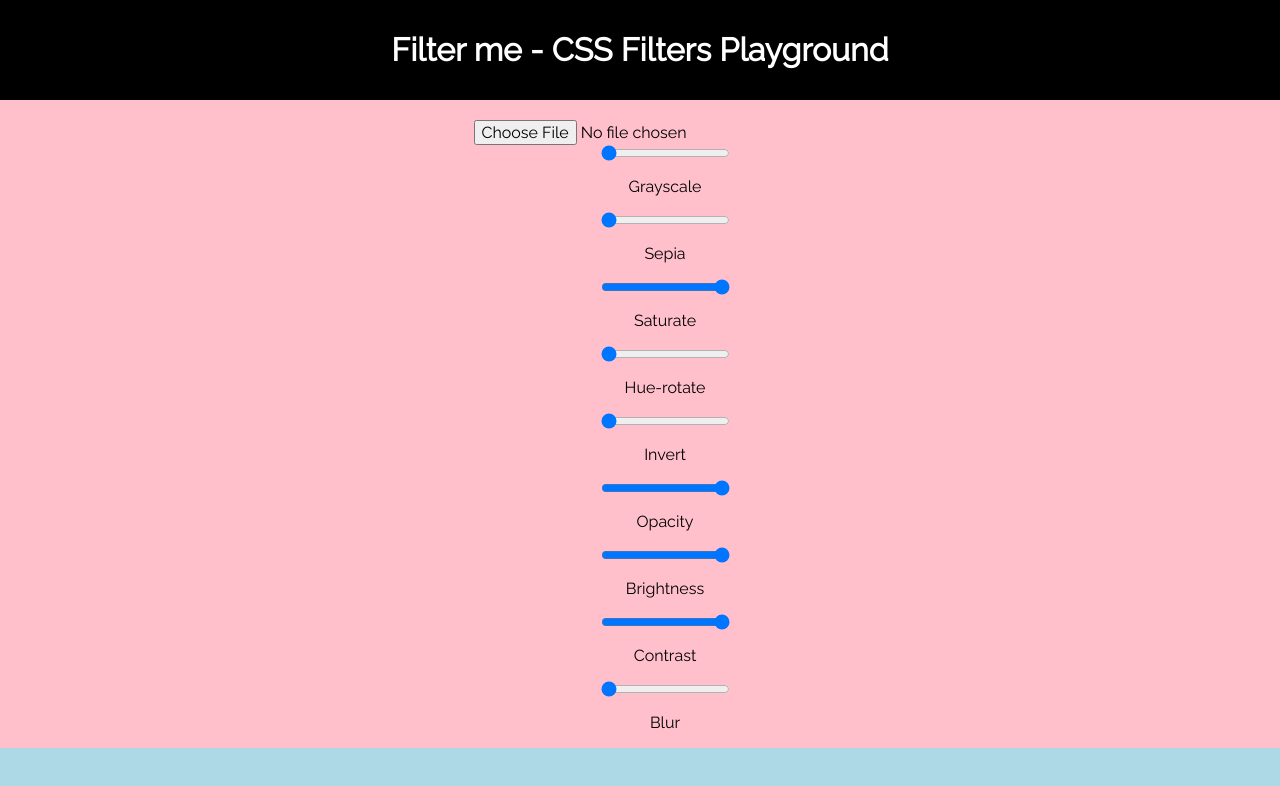
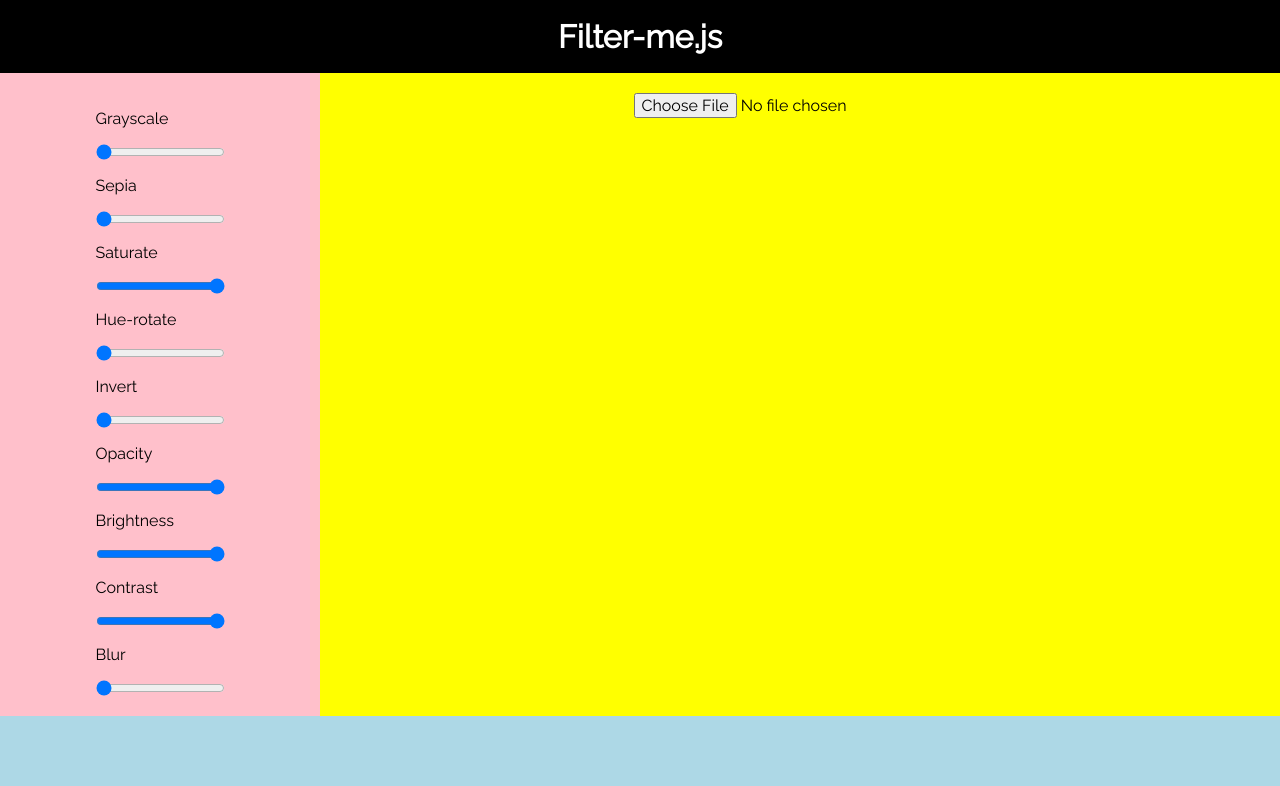
Before and after one commit to embrah/Filter-me.js, a website: page src/index.html in a window 1280 px wide. Drawn offline with Linux system fonts and the light colour scheme.

Commit message:
Added clean, readable flexbox grid
Removed unneeded HTML and CSS and applied a flexbox grid to project

```diff
--- a/src/assets/styles/sass/main.sass
+++ b/src/assets/styles/sass/main.sass
@@ -6,41 +6,45 @@ body
 	background: lightblue
 
 
+header
+	background: #000
+	color: #fff
+	padding: 18px 0
+	text-align: center
+	h1
+		margin: 0
 
-header
-		background: #000
-		color: #fff
-		margin: 0
-		padding: 10px 0
-		display: flex
-		justify-content: center
+.container
+	display: flex
+	flex-flow: column nowrap
+
+.row
+	display: flex
+	flex-flow: row nowrap
+
+.col-3
+	display: flex
+	flex: 0 1 25%
+	background: pink
+	flex-flow: column nowrap
+	align-items: center
+	padding: 20px 0
 
 
-.workspace
+.col-9
+	display: flex
+	flex: 0 1 75%
+	background: yellow
+	flex-flow: column nowrap
+	align-items: center
+
+	padding: 20px 0
+
+
+.imageholder
 	display: flex
 	flex-flow: column nowrap
 	align-items: center
-	background: pink
-	max-width: 100%
-
-	input[type="file"]
-		margin-top: 20px
-
-	.align-tools
-		display: flex
-		justify-content: space-between
-
-	.filters-menu
-		align-self: flex-start
-		padding-left: 50px
-		display: flex
-		flex-flow: column nowrap
-		align-items: center
-
-	.imageholder
-		margin-right: 25%
-		max-width: 50%
-
-		img
-			max-width: 100%
-			padding: 100px 0
+	width: 50%
+	img
+		max-width: 100%
--- a/src/index.html
+++ b/src/index.html
@@ -1,4 +1,4 @@
-<html lang="en">
+<html>
 
 <head>
     <meta charset="UTF-8">
@@ -11,34 +11,39 @@
 
 <body>
     <header>
-        <h1>Filter me - CSS Filters Playground</h1>
+        <h1>Filter-me.js</h1>
     </header>
-    <div class="workspace">
-        <input type="file" name="upload" id="upload" onchange="loadFile()">
-        <div class="align-tools">
-        <div class="filters-menu">
-        <input type="range" id="grayscale" class="percentage" value="0" >
-        <p>Grayscale</p>
-        <input type="range" id="sepia" class="percentage" value="0">
-        <p>Sepia</p>
-        <input type="range" id="saturate" class="percentage" value="100">
-        <p>Saturate</p>
-        <input type="range" id="hueRotate" value="0">
-        <p>Hue-rotate</p>
-        <input type="range" id="invert" class="percentage" value="0">
-        <p>Invert</p>
-        <input type="range" id="opacity" class="percentage" value="100">
-        <p>Opacity</p>
-        <input type="range" id="brightness" class="percentage" value="100">
-        <p>Brightness</p>
-        <input type="range" id="contrast" class="percentage" value="100">
-        <p>Contrast</p>
-        <input type="range" id="blur" value="0">
-        <p>Blur</p>
-    </div>
-        <div class="imageholder" id="editor" style="display:block;">
-        <img src="" id="result">
-        </div>
+    <div class="container">
+        <div class="row">
+            <div class="col-3">
+                <div class="filters-menu">
+                		<p>Grayscale</p>
+                    <input type="range" id="grayscale" class="percentage" value="0">
+                    <p>Sepia</p>
+                    <input type="range" id="sepia" class="percentage" value="0">
+                    <p>Saturate</p>
+                    <input type="range" id="saturate" class="percentage" value="100">
+                    <p>Hue-rotate</p>
+                    <input type="range" id="hueRotate" value="0">
+                    <p>Invert</p>
+                    <input type="range" id="invert" class="percentage" value="0">
+                    <p>Opacity</p>
+                    <input type="range" id="opacity" class="percentage" value="100">
+                    <p>Brightness</p>
+                    <input type="range" id="brightness" class="percentage" value="100">
+                    <p>Contrast</p>
+                    <input type="range" id="contrast" class="percentage" value="100">
+                    <p>Blur</p>
+                    <input type="range" id="blur" value="0">
+
+                </div>
+            </div>
+            <div class="col-9">
+                <input type="file" name="upload" id="upload" onchange="loadFile()">
+                <div class="imageholder" id="editor">
+                    <img src="" id="result">
+                </div>
+            </div>
         </div>
     </div>
     <script type="text/javascript" src="assets/script/main.js"></script>
```
Also changed, not shown: src/assets/styles/css/main.css.
